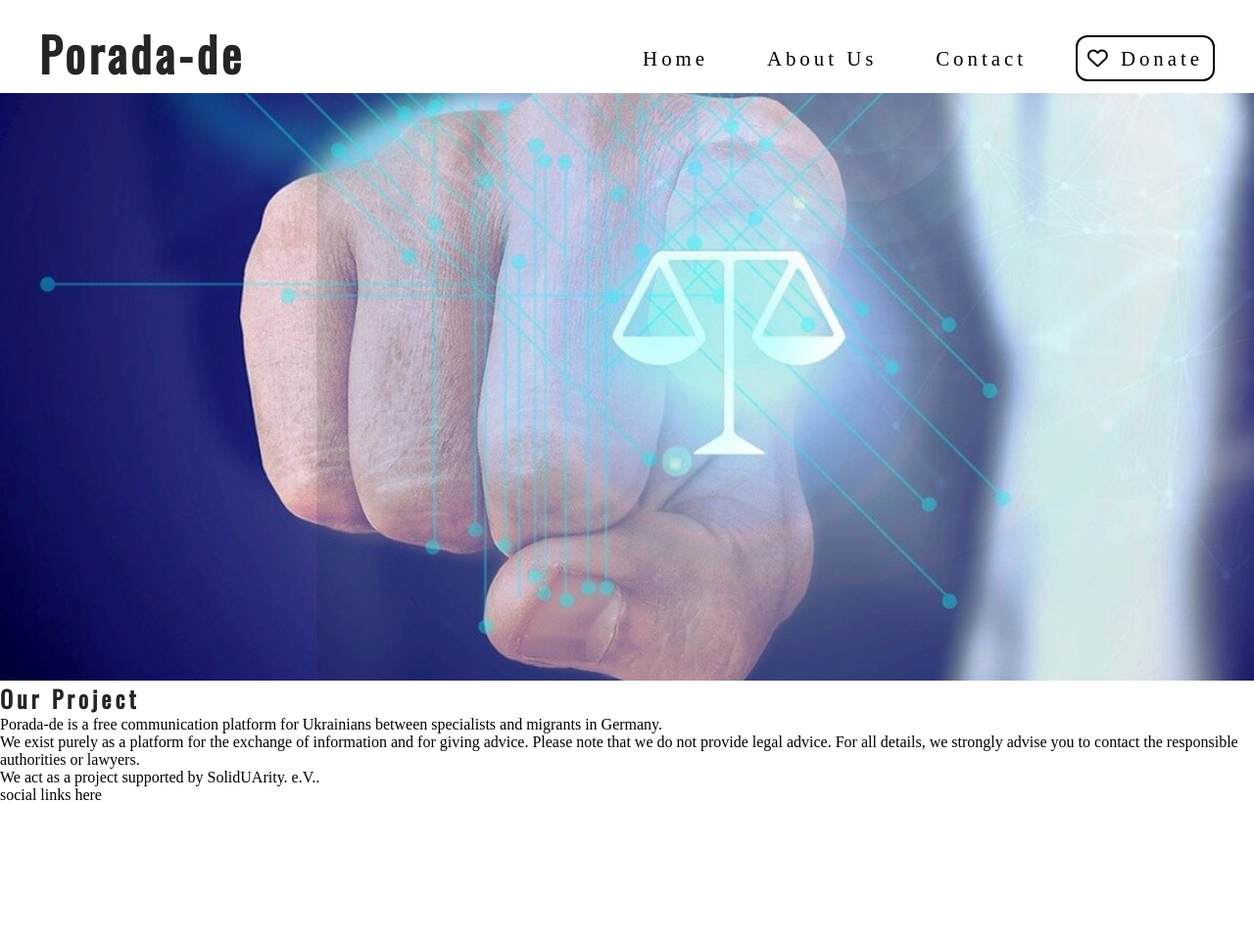
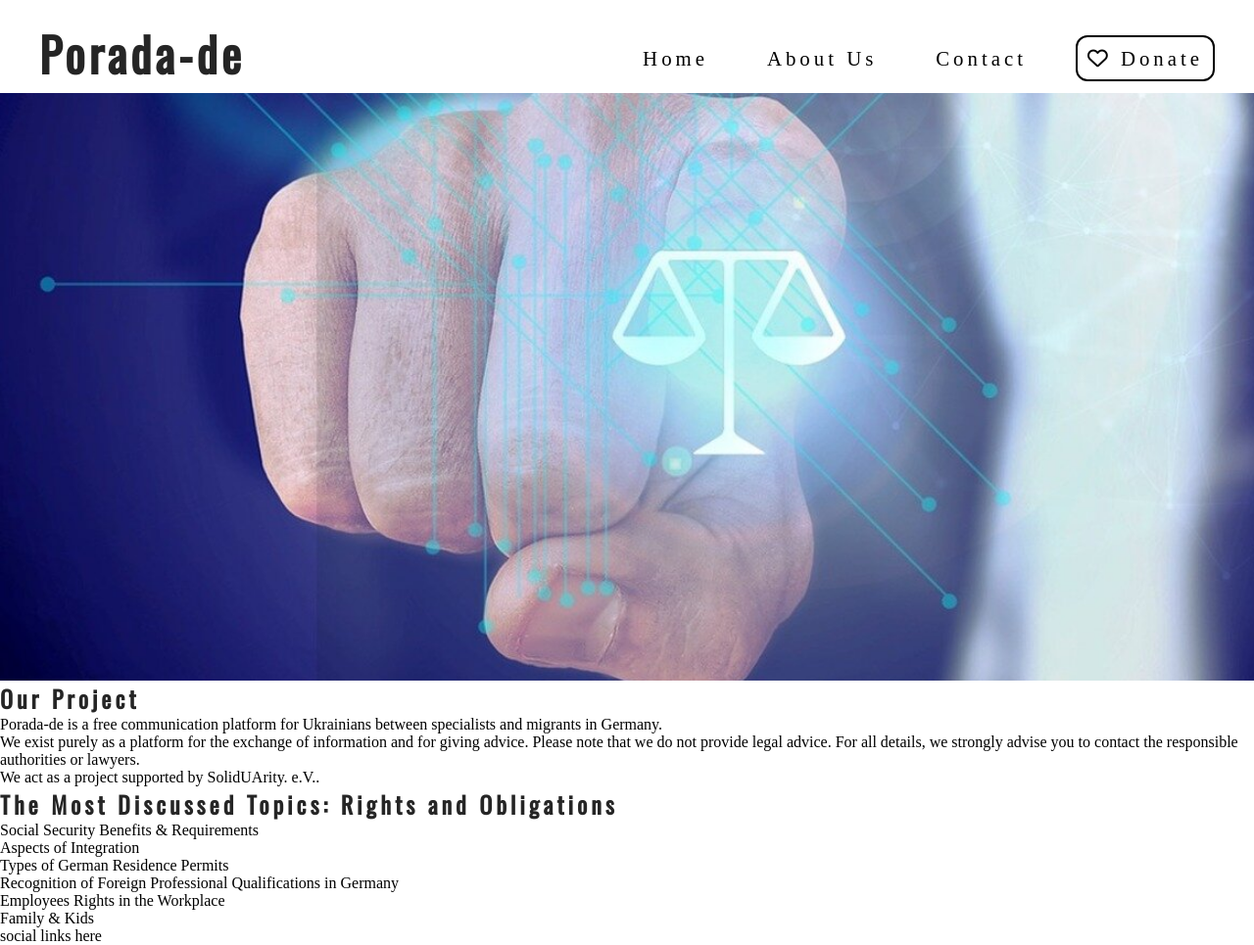
Before and after one commit to zhannamatuzak/porada-de, a plain HTML site: page index.html in a window 1280 px wide. Shown: the whole page at 98% size. Before the commit the page ends 821 px from the top, so only its background shows below. Drawn offline with nearby package versions, Linux system fonts and the light colour scheme.

Commit message:
Add basic structure to project ethos section

```diff
--- a/assets/css/style.css
+++ b/assets/css/style.css
@@ -28,6 +28,8 @@ h2 {
     letter-spacing: 4px;
     color: #252525;
 }
+
+
 
 #logo {
     float: left;
--- a/index.html
+++ b/index.html
@@ -49,6 +49,7 @@
         </section>
         <!-- Project ethos -->
         <section id="project-ethos">
+        <!-- Project description -->
             <h2>Our Project</h2>
             <p><span>Porada-de</span>&nbsp;is a free communication platform for Ukrainians between specialists and
                 migrants in
@@ -62,7 +63,16 @@
             <p>
                 We act as a project supported by SolidUArity. e.V..
             </p>
-
+            <h2>The Most Discussed Topics: Rights and Obligations</h2>
+        <!-- Topics flex subsection -->
+            <div class="topics-flex">
+                <div class="topic-one">Social Security Benefits & Requirements</div>
+                <div class="topic-two">Aspects of Integration</div>
+                <div class="topic-three">Types of German Residence Permits</div>
+                <div class="topic-four">Recognition of Foreign Professional Qualifications in Germany</div>
+                <div class="topic-five">Employees Rights in the Workplace</div>
+                <div class="topic-six">Family & Kids</div>
+            </div>
         </section>
         <!-- Video project -->
         <section>
```
